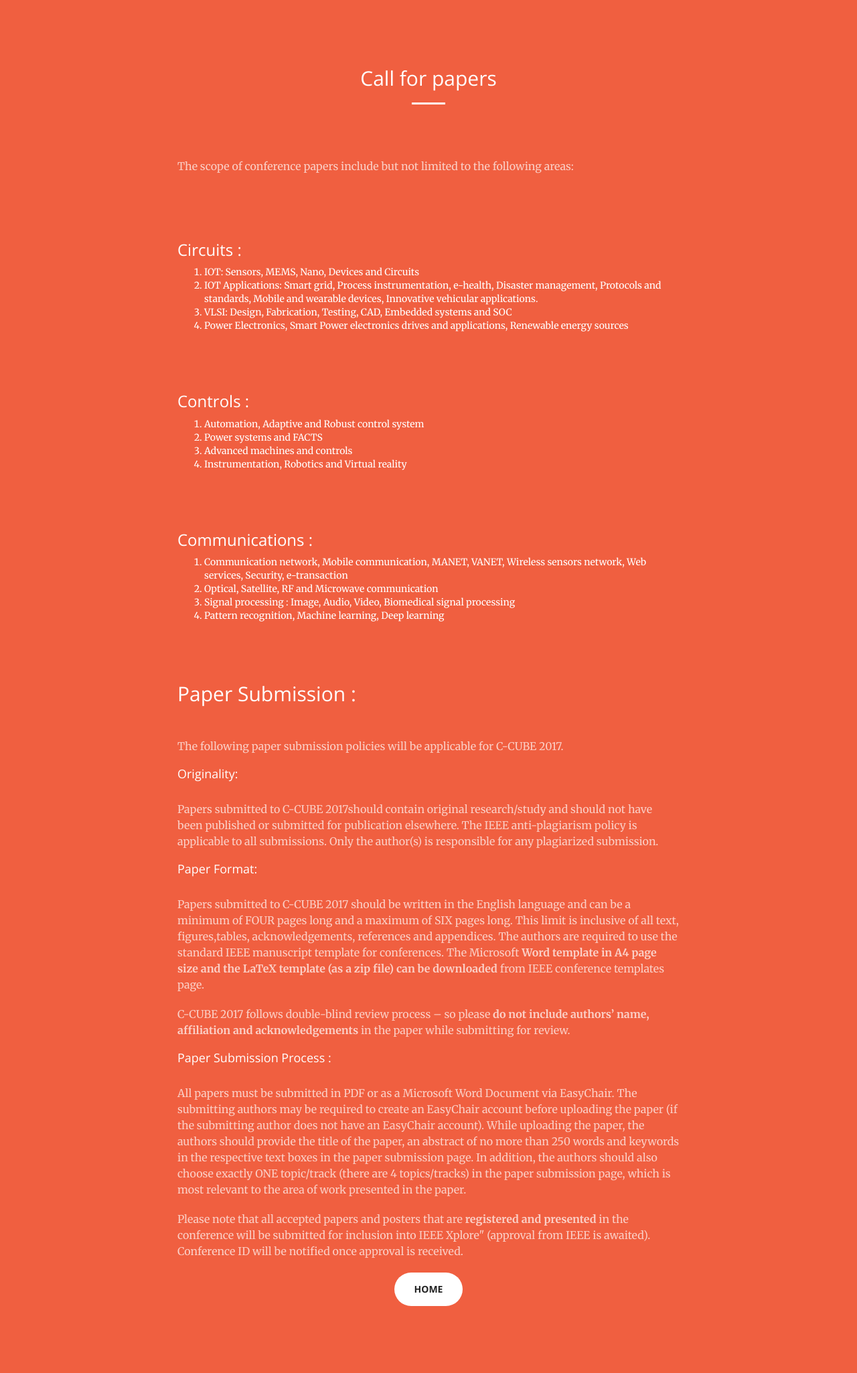
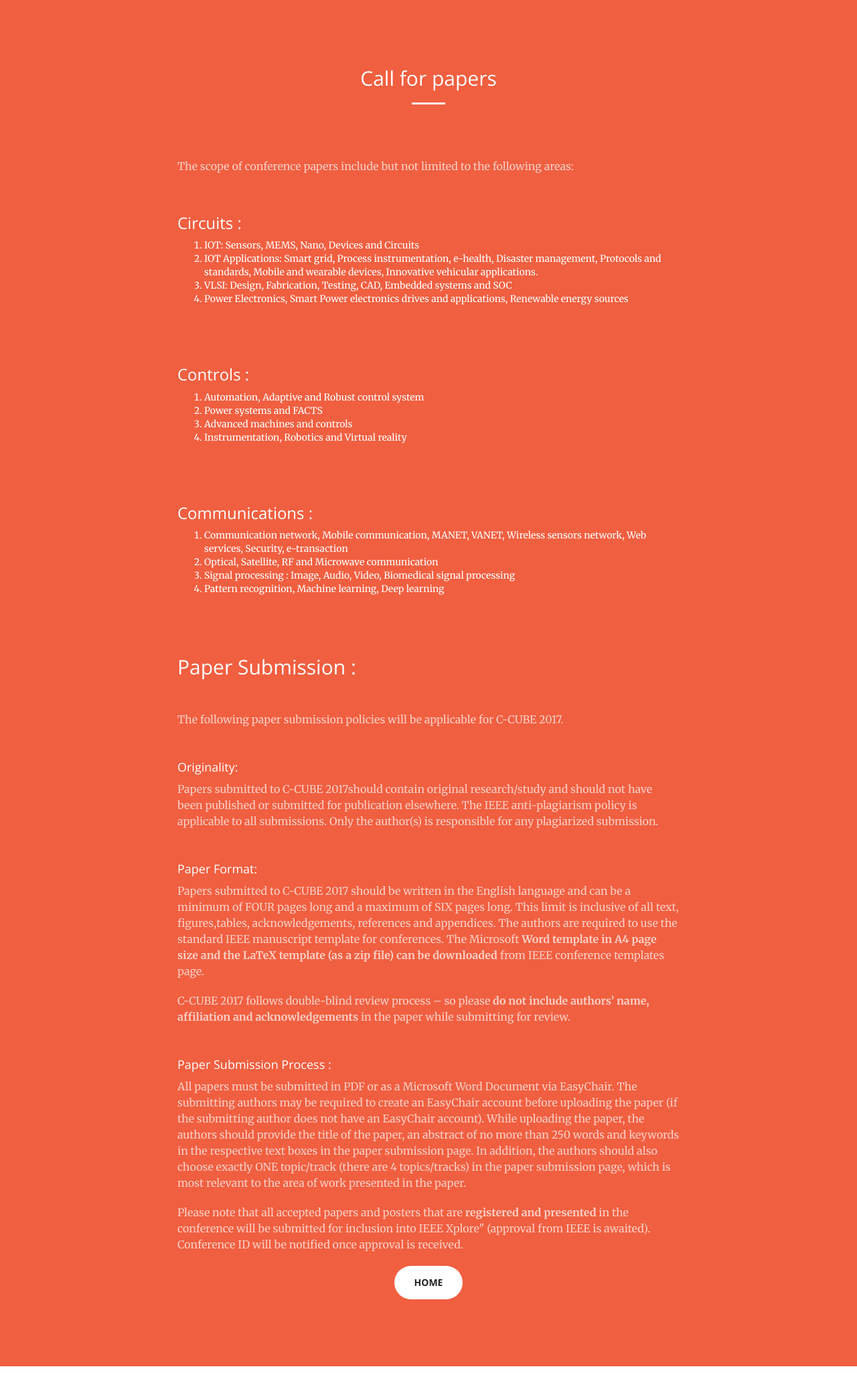
Before and after one commit to YoguBellad/ccube2017, a Jekyll site: the page built from call.html, in a window 1280 px wide. Shown: the whole page at 67% size. Built offline with Jekyll 4.4.1, drawn with Linux system fonts in a browser that asks for light colours.

Commit message:
changes by mail 0902171023 2

```diff
--- a/_includes/about.html
+++ b/_includes/about.html
@@ -9,7 +9,7 @@ CCUBE 2017 is a prestigious event organized with a motivation to provide an exce
 </p>
 
                 <a href="About_Us" class="btn btn-default btn-xl">Check out more About Us</a>
-<br>
+<p></p>
  <a href="About_c313" class="btn btn-default btn-xl">About Ccube 2013</a>
             </div>
         </div>
--- a/_layouts/callPage.html
+++ b/_layouts/callPage.html
@@ -16,7 +16,7 @@
               <br><br><br>
 <p class="text-faded"  style="text-align: Left">The scope of conference papers include but not limited to the following areas:</p>
 
-<br><br><br>
+<br>
               <h3 style="text-align: Left">Circuits :</h3>
 <ol style="text-align: Left">
 <li>IOT: Sensors, MEMS, Nano,  Devices and Circuits </li>
@@ -49,24 +49,24 @@
 <br><br>
 <p class="text-faded"  style="text-align: Left">
 The following paper submission policies will be applicable for C-CUBE 2017.
-</p>
+</p><br>
 <h4 style="text-align: Left"> Originality: </h4>
-<br>
+
 <p class="text-faded"  style="text-align: Left">
 Papers submitted to C-CUBE 2017should contain original research/study and should not have been published or submitted for publication elsewhere. The IEEE anti-plagiarism policy is applicable to all submissions. Only the author(s) is responsible for any plagiarized submission.
 
-</p>
+</p><br>
  <h4 style="text-align: Left"> Paper Format: </h4>
-<br>
+
 <p class="text-faded"  style="text-align: Left">
 Papers submitted to C-CUBE 2017 should be written in the English language and can be a minimum of FOUR pages long and a maximum of SIX pages long. This limit is inclusive of all text, figures,tables, acknowledgements, references and appendices. The authors are required to use the standard IEEE manuscript template for conferences. The Microsoft <b>Word template in A4 page size and the LaTeX template (as a zip file) can be downloaded </b> from IEEE conference templates page.
 </p>
 
 <p class="text-faded"  style="text-align: Left">
 C-CUBE 2017 follows double-blind review process – so please <b>do not include authors’ name, affiliation and acknowledgements </b> in the paper while submitting for review.
-</p>
+</p><br>
 <h4 style="text-align: Left"> Paper Submission Process : </h4>
-<br>
+
 <p class="text-faded"  style="text-align: Left">All papers must be submitted in PDF or as a Microsoft Word Document via EasyChair. The submitting authors may be required to create an EasyChair account before uploading the paper (if the submitting author does not have an EasyChair account). While uploading the paper, the authors should provide the title of the paper, an abstract of no more than 250 words and keywords in the respective text boxes in the paper submission page. In addition, the authors should also choose exactly ONE topic/track (there are 4 topics/tracks) in the paper submission page, which is most relevant to the area of work presented in the paper.
 
 </p>
```
